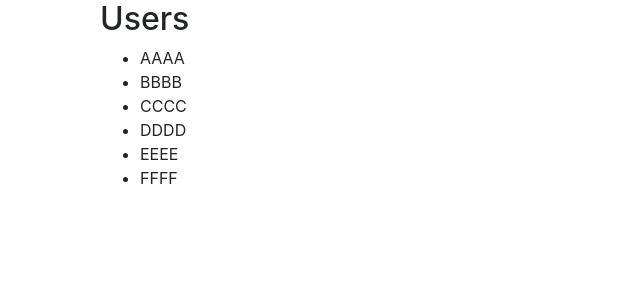
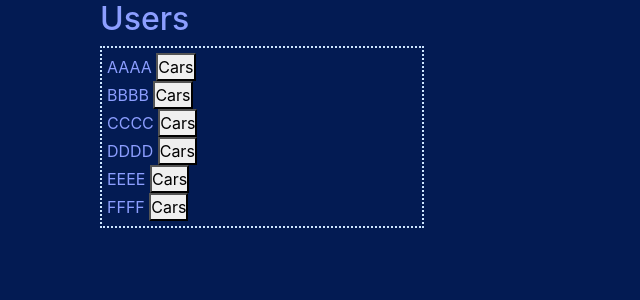
Before and after one commit to LLIAMAH/AppSPA, an Angular app: page / in a window 1280 px wide. Shown: the top 300 px of the page, without its empty margins (0-640 px from the left). Built offline with nearby package versions, Linux system fonts and the light colour scheme.

Commit message:
Buttons added and initial styles.

```diff
--- a/src/app/users-list/users-list.component.css
+++ b/src/app/users-list/users-list.component.css
@@ -0,0 +1,5 @@
+ul {
+  width: 30%;
+  border: #cce5ff 2px dotted;
+  padding: 5px;
+}
--- a/src/app/users-list/users-list.component.html
+++ b/src/app/users-list/users-list.component.html
@@ -1,6 +1,6 @@
 <h2>Users</h2>
 <ul class="users">
-  <li *ngFor="let user of users" (click)="onSelect(user)">
-    <span class="badge">{{user.id}}</span> {{user.name}}
+  <li *ngFor="let user of users">
+    <span class="badge">{{user.id}}</span> {{user.name}} <button (click)="onSelect(user)">Cars</button>
   </li>
 </ul>
--- a/src/styles.css
+++ b/src/styles.css
@@ -1 +1,21 @@
 /* You can add global styles to this file, and also import other style files */
+
+* {
+  padding: 0px;
+  margin: 0px;
+}
+
+ul {
+  list-style-type: none;
+  margin: 0;
+  padding: 0;
+}
+
+body {
+  background-color: #031B53;
+  color: #8C9EFF;
+}
+
+body.container {
+  background-color: #0C2F7F;
+}
```
